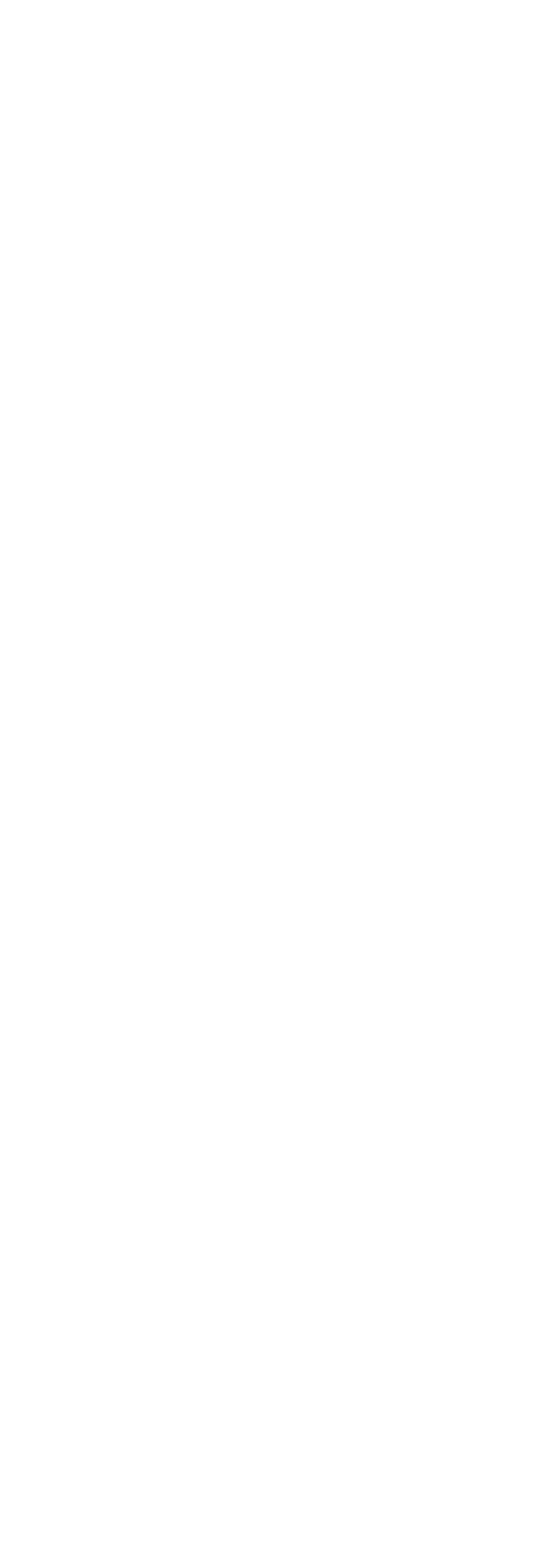
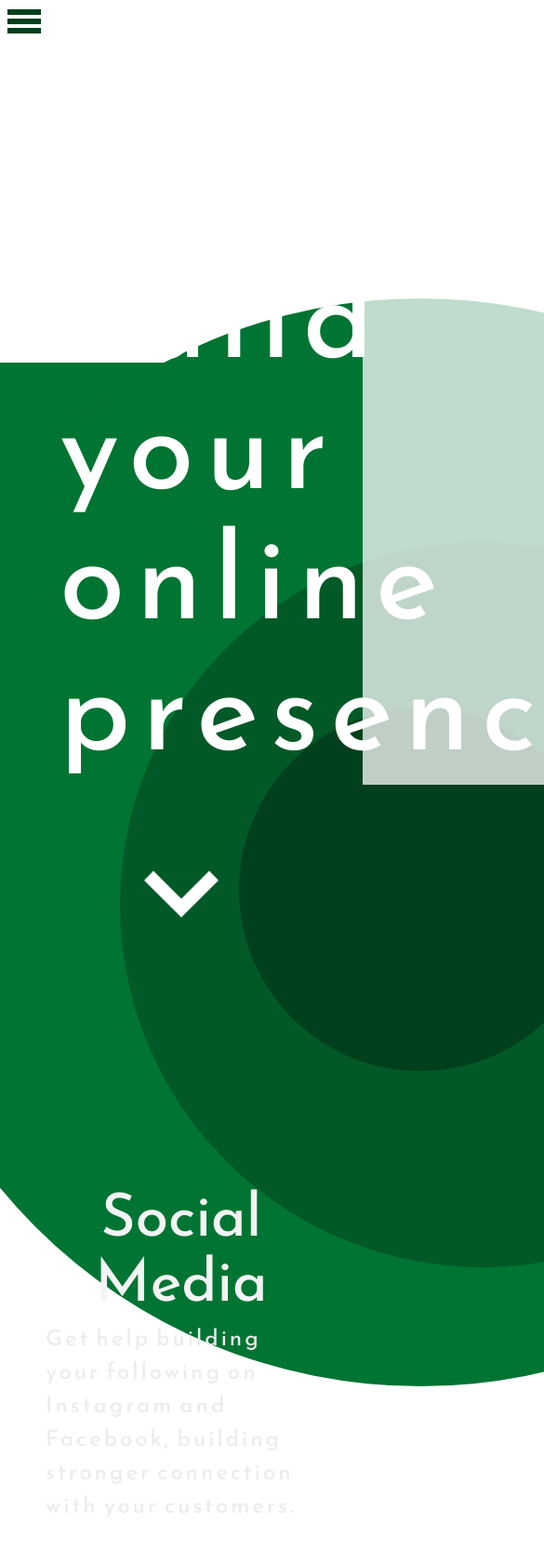
Before and after one commit to JoshDHoeg/raptor_landing_page, a plain HTML site: page index.html in a window 390 px wide. Shown: the top 1680 px of the page at 93% size, 585 px wide, since content can reach past the window. Before the commit the page ends 844 px from the top, so only its background shows below. Drawn offline with nearby package versions, Linux system fonts and the light colour scheme.

Commit message:
updated the working directory tree

```diff
--- /dev/null
+++ b/assets/scripts/custom.js
@@ -0,0 +1,54 @@
+function hello(){
+  $('#hello, #welcome').toggleClass('fadeOut fadeIn');
+  // $('body').toggleClass('nav-no-scroll');
+};
+
+function stats(){
+  $('#welcome').toggleClass('fadeOut fadeIn');
+  // $('body').toggleClass('nav-no-scroll');
+};
+
+function intro(){
+  $('#intro').toggleClass('drop');
+}
+
+setTimeout(hello, 400);
+setTimeout(stats, 800);
+setTimeout(intro, 850);
+
+// setTimeout(hello, 4000);
+// setTimeout(stats, 10000);
+
+
+function menu(){
+  $('#nav, #shade').toggleClass('show');
+  $('#menu-btn').toggleClass('drop');
+  $('body').toggleClass('nav-no-scroll');
+};
+
+
+
+window.onload = function () {
+
+var parallaxBox = document.getElementById ( 'intro' );
+var c4left = document.getElementById ( 'layer' ).offsetLeft,
+c4top = document.getElementById ( 'layer' ).offsetTop;
+
+parallaxBox.onmousemove = function ( event ) {
+  event = event || window.event;
+  var x = event.clientX - parallaxBox.offsetLeft,
+  y = event.clientY - parallaxBox.offsetTop;
+
+  mouseParallax ( 'layer', c4left, c4top, x, y, 65 );
+}
+
+}
+
+function mouseParallax ( id, left, top, mouseX, mouseY, speed ) {
+var obj = document.getElementById ( id );
+var parentObj = obj.parentNode,
+containerWidth = parseInt( parentObj.offsetWidth ),
+containerHeight = parseInt( parentObj.offsetHeight );
+obj.style.left = left - ( ( ( mouseX - ( parseInt( obj.offsetWidth ) / 2 + left ) ) / containerWidth ) * speed ) + 'px';
+obj.style.top = top - ( ( ( mouseY - ( parseInt( obj.offsetHeight ) / 2 + top ) ) / containerHeight ) * speed ) + 'px';
+}
--- /dev/null
+++ b/assets/scripts/scroll.js
@@ -0,0 +1,29 @@
+$.fn.moveIt = function(){
+  var $window = $(window);
+  var instances = [];
+
+  $(this).each(function(){
+    instances.push(new moveItItem($(this)));
+  });
+
+  window.onscroll = function(){
+    var scrollTop = $window.scrollTop();
+    instances.forEach(function(inst){
+      inst.update(scrollTop);
+    });
+  }
+}
+
+var moveItItem = function(el){
+  this.el = $(el);
+  this.speed = parseInt(this.el.attr('data-scroll-speed'));
+};
+
+moveItItem.prototype.update = function(scrollTop){
+  this.el.css('transform', 'translateY(' + -(scrollTop / this.speed) + 'px)');
+};
+
+// Initialization
+$(function(){
+  $('[data-scroll-speed]').moveIt();
+});
--- a/custom.js
+++ /dev/null
@@ -1,7 +0,0 @@
-function hello(){
-  console.log("bfo");
-  $('#hello').toggleClass('fadeOut');
-  $('body').toggleClass('nav-no-scroll');
-};
-
-setTimeout(hello, 4000);
--- a/index.html
+++ b/index.html
@@ -10,27 +10,73 @@
     <title>raptor</title>
 
     <link href="style.css" rel="stylesheet">
+    <link rel="stylesheet" href="https://maxcdn.bootstrapcdn.com/bootstrap/4.0.0-beta/css/bootstrap.min.css" integrity="sha384-/Y6pD6FV/Vv2HJnA6t+vslU6fwYXjCFtcEpHbNJ0lyAFsXTsjBbfaDjzALeQsN6M" crossorigin="anonymous">
+
 
     <link href="https://fonts.googleapis.com/css?family=Reem+Kufi" rel="stylesheet">
 
 </head>
 <body>
 
-  <section id="hello" class="table">
+  <section id="hello" class="table fadeIn">
     <div class="table_cell">
-      <h1>hello</h1>
+      <p>hello</p>
     </div>
   </section>
 
-  <!-- <section id="loading" class="table">
-    <div id="loading_container" class="table_cell">
-      <h1>hello</h1>
+  <section id="welcome" class="table fadeOut">
+    <div class="table_cell">
+      <p>welcome to raptor</p>
     </div>
-  </section> -->
+  </section>
+
+    <div id="menu-btn" onclick="menu()">
+      <span></span>
+      <span></span>
+      <span></span>
+    </div>
+
+  <section id="nav">
+  </section>
+  <div id="shade"></div>
+
+
+  <section id="intro">
+		<div id="layer">
+      <h1>Let's build your online presence!</h1>
+		</div>
+    <div class="circle stats" id="stats-gg"></div>
+    <div class="circle stats" id="stats-fb"></div>
+    <div class="circle stats" id="stats-ig"></div>
+    <div id="stats-bg"></div>
+    <div class="next">
+      <a href="#what">
+        <img src="assets/images/arrow-down.png" alt="arrow_down" width="80px">
+      </a>
+    </div>
+  </section>
+
+  <section id="what" class="row">
+    <div class="col-md-4" id="what-social">
+      <h2>Social Media</h2>
+      <p>Get help building your following on Instagram and Facebook, building stronger connection with your customers.</p>
+    </div>
+    <div class="col-md-4" id="what-seo">
+      <h2>SEO</h2>
+      <p>Work on your Search Engine Optimization so that your site comes up first when you search in google.</p>
+    </div>
+    <div class="col-md-4" id="what-website">
+      <h2>Websites</h2>
+      <p>Grow your business with an online store or a blog, Websites are like virtual real estate.</p>
+    </div>
+  </section>
 
 
   <script src="https://ajax.googleapis.com/ajax/libs/jquery/3.2.1/jquery.min.js"></script>
-  <script src="custom.js"></script>
+  <script src="https://cdnjs.cloudflare.com/ajax/libs/popper.js/1.11.0/umd/popper.min.js" integrity="sha384-b/U6ypiBEHpOf/4+1nzFpr53nxSS+GLCkfwBdFNTxtclqqenISfwAzpKaMNFNmj4" crossorigin="anonymous"></script>
+  <script src="https://maxcdn.bootstrapcdn.com/bootstrap/4.0.0-beta/js/bootstrap.min.js" integrity="sha384-h0AbiXch4ZDo7tp9hKZ4TsHbi047NrKGLO3SEJAg45jXxnGIfYzk4Si90RDIqNm1" crossorigin="anonymous"></script>
+  <script src="assets/scripts/custom.js"></script>
+  <script src="assets/scripts/scroll.js"></script>
 
 </body>
 </html>
--- a/style.css
+++ b/style.css
@@ -2,6 +2,15 @@
   font-family: 'Reem Kufi', sans-serif;
   padding: 0;
   margin: 0;
+}
+body{
+  overflow-x: hidden;
+}
+p{
+  letter-spacing: 3px;
+}
+h1{
+  letter-spacing: 12px;
 }
 
 
@@ -30,12 +39,13 @@
   height: 100%;
   width: 100%;
   text-align: center;
+  background: #F4F4F4;
 }
 .table{
   position: fixed;
   overflow: hidden;
-  background: #F4F4F4;
   display: table;
+  z-index: 10;
 }
 .table .table_cell{
   height: 100%;
@@ -43,7 +53,207 @@
   display: table-cell;
   vertical-align: middle;
 }
-.table .table_cell h1{
+.table .table_cell p{
   color: #01401C;
   font-size: 36px;
 }
+
+#menu-btn{
+  padding: 6px;
+  width: 44px;
+  height: 30px;
+  position: fixed;
+  cursor: pointer;
+  z-index: 7;
+}
+#menu-btn span{
+  height: 6px;
+  width: 36px;
+  margin: 2px;
+  background: #01401C;
+  position: fixed;
+  -webkit-transition: .5s ease-in-out;
+  -moz-transition: .5s ease-in-out;
+  -o-transition: .5s ease-in-out;
+  transition: .5s ease-in-out;
+}
+#menu-btn span:nth-child(1){
+  top: 8px;
+}
+#menu-btn span:nth-child(2){
+  top: 18px;
+}
+#menu-btn span:nth-child(3){
+  top: 28px;
+}
+
+#menu-btn.drop span:nth-child(1){
+  transform: rotate(45deg);
+  top: 18px;
+  background: #fff;
+}
+#menu-btn.drop span:nth-child(2){
+  opacity: 0;
+  background: #fff;
+}
+#menu-btn.drop span:nth-child(3){
+  transform: rotate(-45deg);
+  top: 18px;
+  background: #fff;
+}
+
+
+#nav{
+  height: 100%;
+  width: 50%;
+  position: fixed;
+  left: -50%;
+  z-index: 6;
+  background-image: url('assets/images/bg-nav.png');
+  background-repeat: no-repeat;
+  background-size: contain;
+  -webkit-transition: 1s ease-in-out;
+  -moz-transition: 1s ease-in-out;
+  -o-transition: 1s ease-in-out;
+  transition: 1s ease-in-out;
+}
+#shade{
+  width: 100%;
+  height: 100%;
+  position: fixed;
+  background: rgba(255,255,255,0.75);
+  right: -100%;
+  z-index: 5;
+  -webkit-transition: 1s ease-in-out;
+  -moz-transition: 1s ease-in-out;
+  -o-transition: 1s ease-in-out;
+  transition: 1s ease-in-out;
+}
+.show#nav{
+  left: 0 !important;
+}
+.show#shade{
+  right: 0;
+}
+.circle{
+  border-radius: 50%;
+}
+.next{
+  position: relative;
+  z-index: 5;
+  padding: 80px;
+}
+
+
+
+
+
+
+
+#intro .stats{
+  position: absolute;
+    height: 0;
+}
+#intro #stats-ig{
+  width: 100%;
+  padding-bottom: 100%;
+  background: #01401C;
+  right: -100%;
+  margin-top: -100%;
+  z-index: 3;
+  -webkit-transition: .5s ease-in-out;
+  -moz-transition: .5s ease-in-out;
+  -o-transition: .5s ease-in-out;
+  transition: .5s ease-in-out;
+}
+#intro #stats-fb{
+  width: 200%;
+  padding-bottom: 200%;
+  background: #015927;
+  right: -200%;
+  margin-top: -200%;
+  z-index: 2;
+  -webkit-transition: 1s ease-in-out;
+  -moz-transition: 1s ease-in-out;
+  -o-transition: 1s ease-in-out;
+  transition: 1s ease-in-out;
+}
+#intro #stats-gg{
+  width: 300%;
+  padding-bottom: 300%;
+  background: #007432;
+  right: -300%;
+  margin-top: -300%;
+  z-index: 1;
+  -webkit-transition: 1.5s ease-in-out;
+  -moz-transition: 1.5s ease-in-out;
+  -o-transition: 1.5s ease-in-out;
+  transition: 1.5s ease-in-out;
+}
+#intro #stats-bg{
+  width: 100%;
+  height: 0;
+  padding-bottom: 100%;
+  margin-top: 100%;
+  background: #007432;
+  position: absolute;
+  right: -100%;
+  top: 0;
+}
+#intro.drop #stats-ig{
+  right: -66%;
+  margin-top: -20%;
+}
+#intro.drop #stats-fb{
+  right: -133%;
+  margin-top: -66%;
+}
+#intro.drop #stats-gg{
+  right: -166%;
+  margin-top: -133%;
+}
+#intro.drop #stats-bg{
+  right: 0;
+}
+#intro h1{
+  color: #ffffff;
+  position: relative;
+  z-index: 4;
+  font-size: 128px;
+  padding: 64px;
+}
+#intro{
+  text-align: center;
+}
+#layer {
+	position: relative;
+	display: block;
+  z-index: 4;
+	top: 64px;
+	left: 0;
+}
+
+
+#what{
+  height: 100px;
+  position: relative;
+  z-index: 4;
+}
+#what h2{
+  color: #f4f4f4;
+  text-align: center;
+  font-size: 64px;
+}
+#what p{
+  font-size: 24px;
+  color: #ececec;
+}
+#what div{
+  padding: 64px;
+}
+#what #what-social{
+  margin-top: 128px;
+}
+#what #what-seo{
+  margin-top: 64px;
+}
```
Also changed, not shown: assets/images/arrow-down.png (added), assets/images/bg-nav.png (added).
